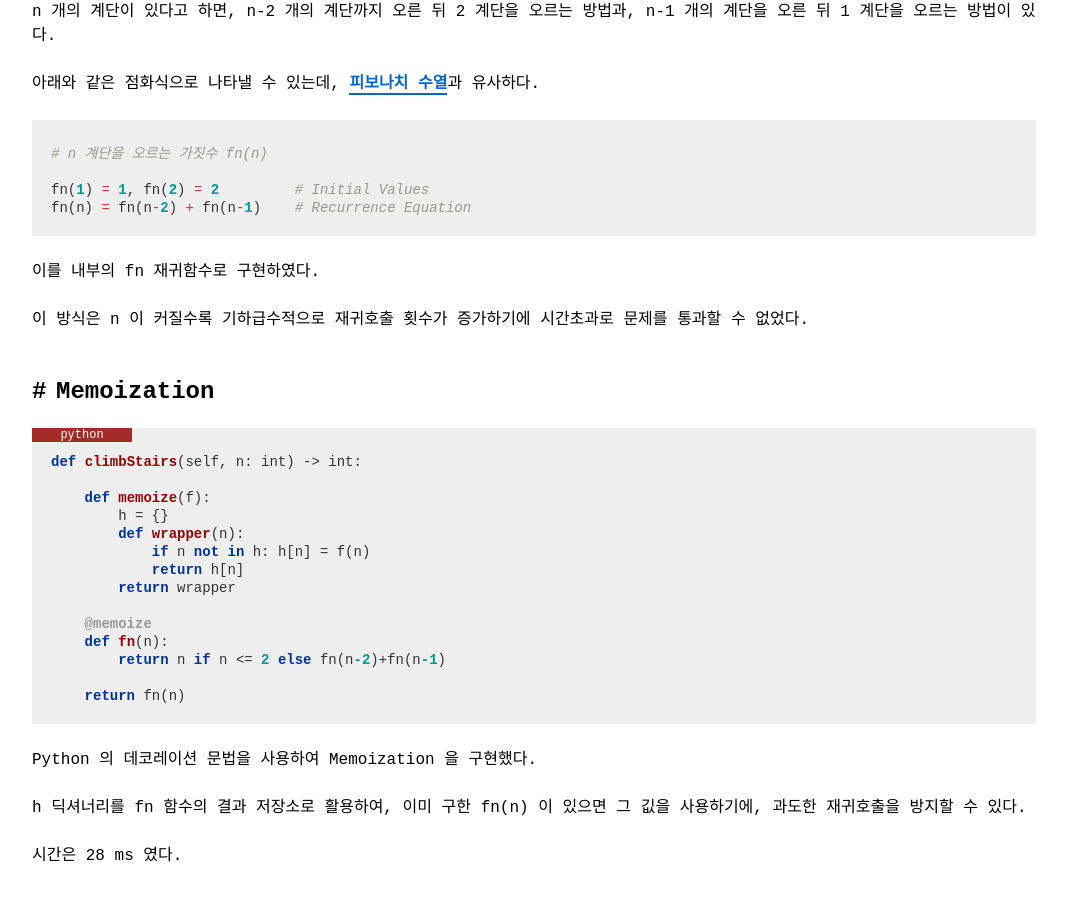
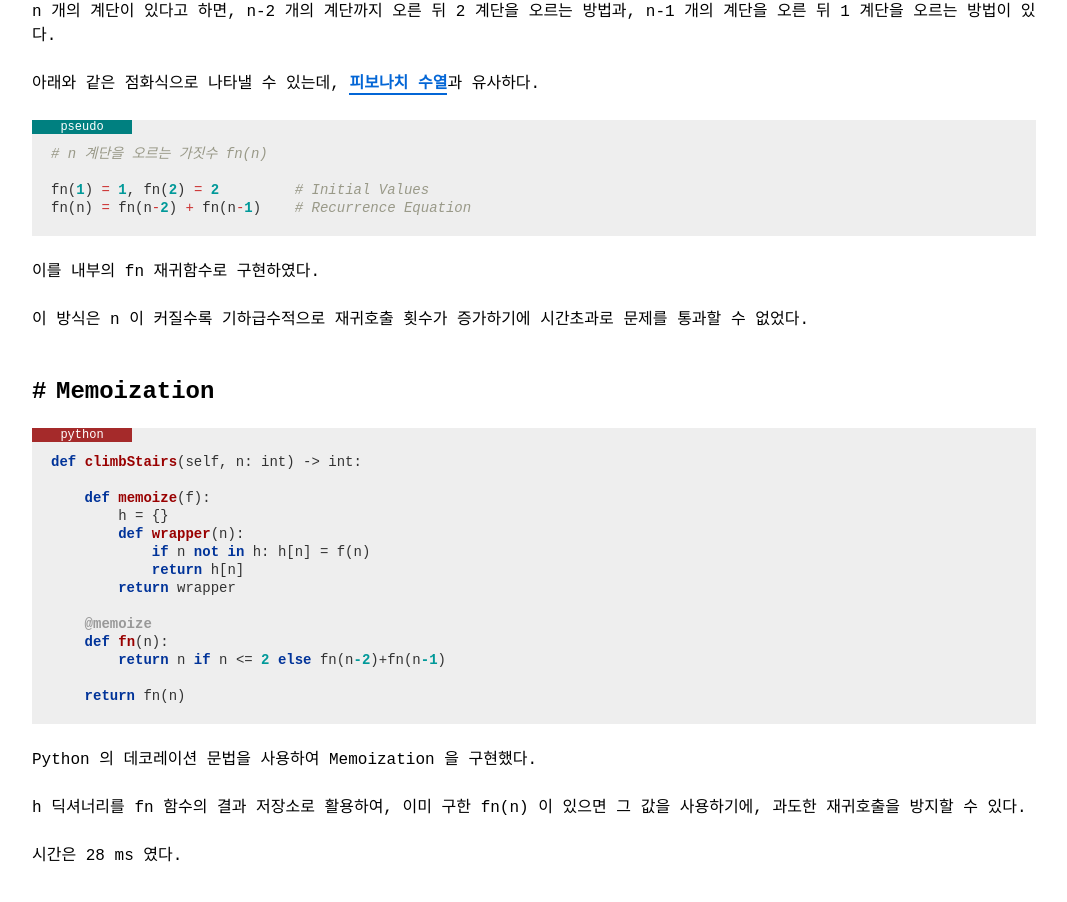
Before and after one commit to zininote/zininote.github.io-old-, a Jekyll site: the page built from _posts/leetcode/0070-01-01-leetcode-climbing-stairs.md, in a window 1280 px wide. Shown: the part 665-1567 px from the top of the page, without its empty margins (106-1173 px from the left). Built offline with Jekyll 4.4.1, drawn with Linux system fonts in a browser that asks for light colours; nearby versions of some CDN libraries; some web fonts are replaced; comment, search, counter and statistics services are not loaded; a style sheet for code colours, icons or effects is not loaded.

Commit message:
Update 0070-01-01-leetcode-climbing-stairs.md

````diff
--- a/_posts/leetcode/0070-01-01-leetcode-climbing-stairs.md
+++ b/_posts/leetcode/0070-01-01-leetcode-climbing-stairs.md
@@ -33,6 +33,7 @@ n 개의 계단이 있다고 하면, n-2 개의 계단까지 오른 뒤 2 계단
 fn(1) = 1, fn(2) = 2         # Initial Values
 fn(n) = fn(n-2) + fn(n-1)    # Recurrence Equation
 ```
+{:.pseudo}
 
 이를 내부의 fn 재귀함수로 구현하였다.
 
@@ -60,7 +61,7 @@ def climbStairs(self, n: int) -> int:
 
 Python 의 데코레이션 문법을 사용하여 Memoization 을 구현했다.
 
-h 딕셔너리를 fn 함수의 결과 저장소로 활용하여, 이미 구한 fn(n) 이 있으면 그 깂을 사용하기에, 과도한 재귀호출을 방지할 수 있다.
+h 딕셔너리를 fn 함수의 결과 저장소로 활용하여, 이미 구한 fn(n) 이 있으면 그 값을 사용하기에, 과도한 재귀호출을 방지할 수 있다.
 
 시간은 28 ms 였다.
 
````
